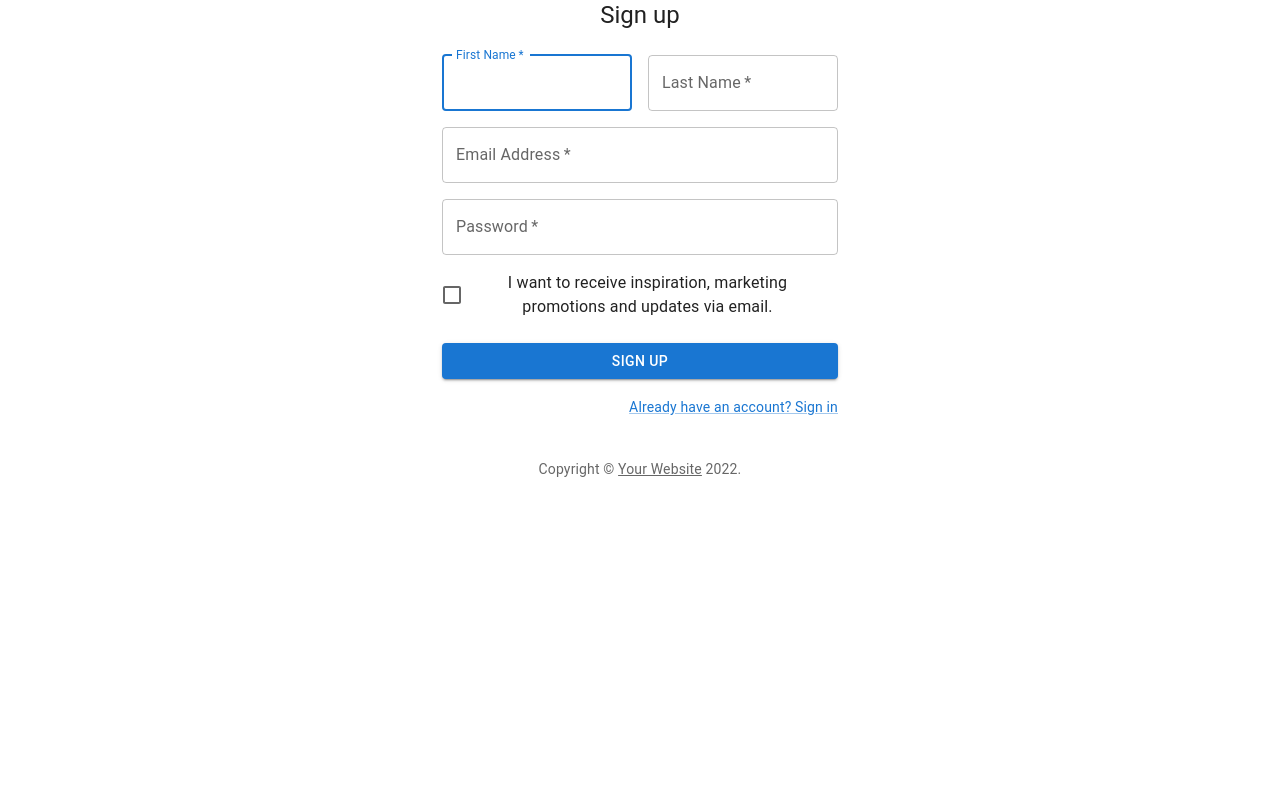
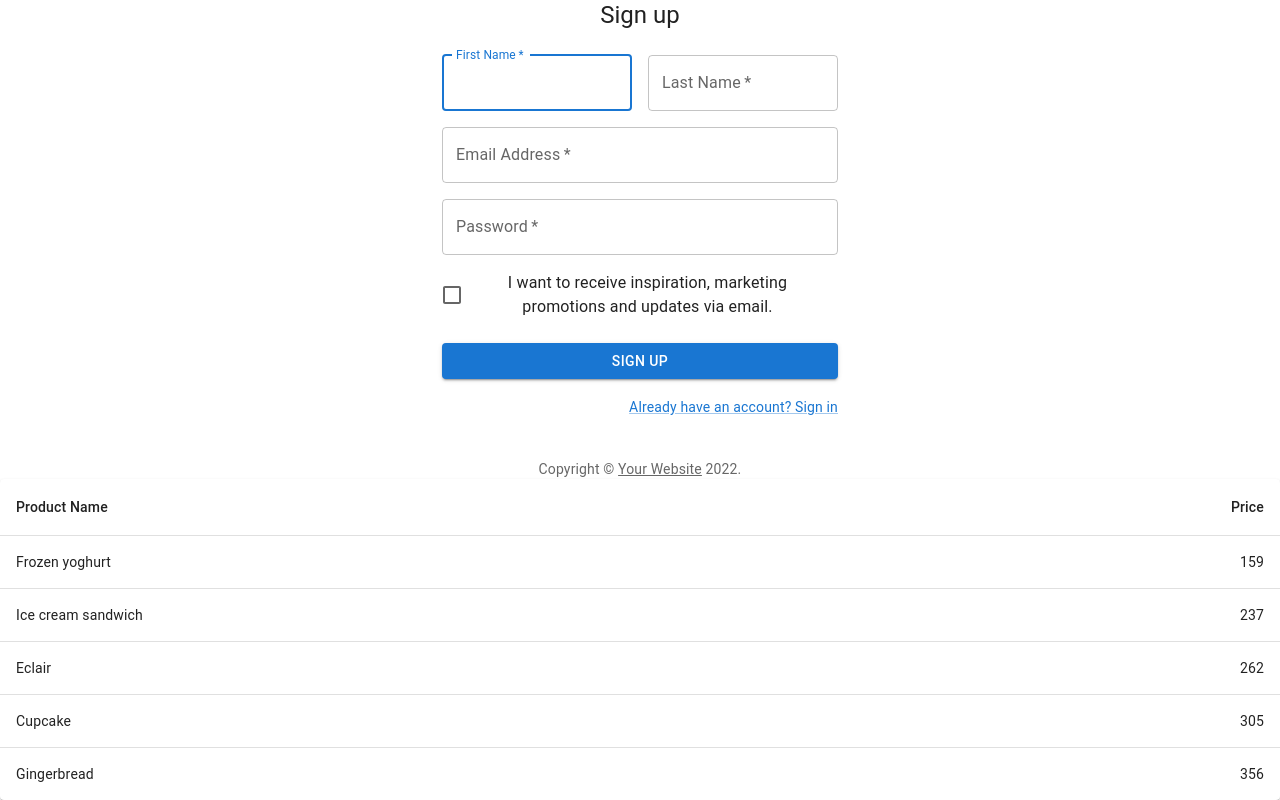
Before and after one commit to umur/waa-june-2022-intro-react, a React (Create React App) app in the folder lab7-client/: page / in a window 1280 px wide. Shown: the part 668-1468 px from the top of the page. Before the commit the page ends 1147 px from the top, so only its background shows below. Built offline with nearby package versions, Linux system fonts and the light colour scheme.

Commit message:
product list done

```diff
--- a/lab7-client/src/App.js
+++ b/lab7-client/src/App.js
@@ -1,9 +1,9 @@
 import React from 'react';
 import './App.css';
-//import SignIn from './components/Login';
+
 import SignIn from './components/Login';
 import SignUp from './components/SignUp';
-//import TestFunction from './components/test';
+import BasicTable from './components/ProductList';
 
 
 function App() {
@@ -12,13 +12,8 @@
       <div>
         <SignIn />
         <SignUp />
+        <BasicTable />
       </div>
-
-
-
-
-
-
     </div >
   );
 }
--- /dev/null
+++ b/lab7-client/src/components/ProductList.js
@@ -0,0 +1,46 @@
+import * as React from 'react';
+import Table from '@mui/material/Table';
+import TableBody from '@mui/material/TableBody';
+import TableCell from '@mui/material/TableCell';
+import TableContainer from '@mui/material/TableContainer';
+import TableHead from '@mui/material/TableHead';
+import TableRow from '@mui/material/TableRow';
+import Paper from '@mui/material/Paper';
+
+function createData(
+  name,
+  price,
+) {
+  return { name, price };
+}
+
+const rows = [
+  createData('Frozen yoghurt', 159),
+  createData('Ice cream sandwich', 237),
+  createData('Eclair', 262),
+  createData('Cupcake', 305),
+  createData('Gingerbread', 356),
+];
+
+export default function BasicTable() {
+  return (
+    <TableContainer component={Paper}>
+      <Table sx={{ minWidth: 650 }} aria-label="simple table">
+        <TableHead>
+          <TableRow>
+            <TableCell>Product Name</TableCell>
+            <TableCell align="right">Price</TableCell>
+          </TableRow>
+        </TableHead>
+        <TableBody>
+          {rows.map((row) => (
+            <TableRow key={row.name} sx={{ '&:last-child td, &:last-child th': { border: 0 } }}>
+              <TableCell component="th" scope="row">{row.name}</TableCell>
+              <TableCell align="right">{row.price}</TableCell>
+            </TableRow>
+          ))}
+        </TableBody>
+      </Table>
+    </TableContainer>
+  );
+}
```
